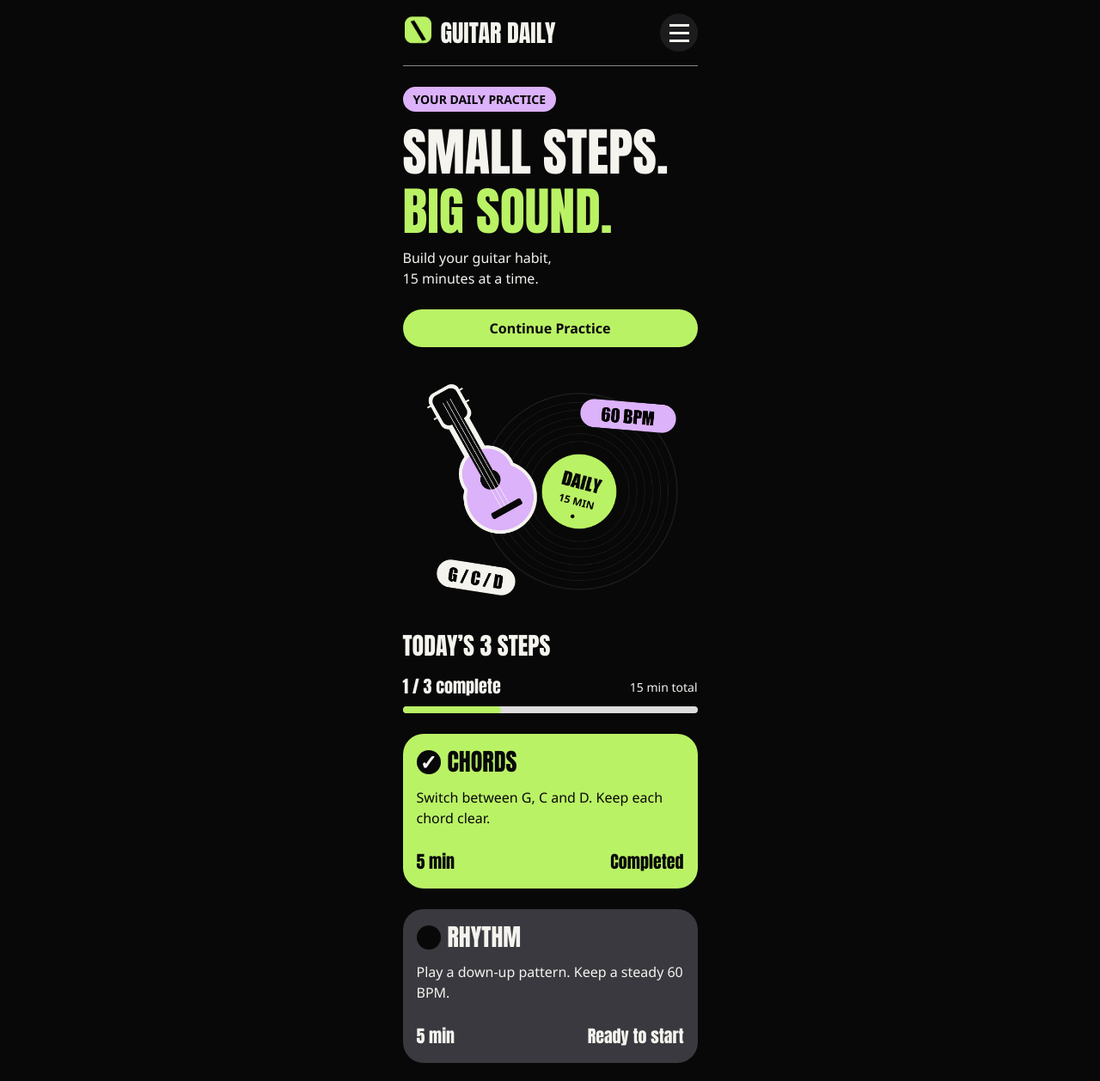
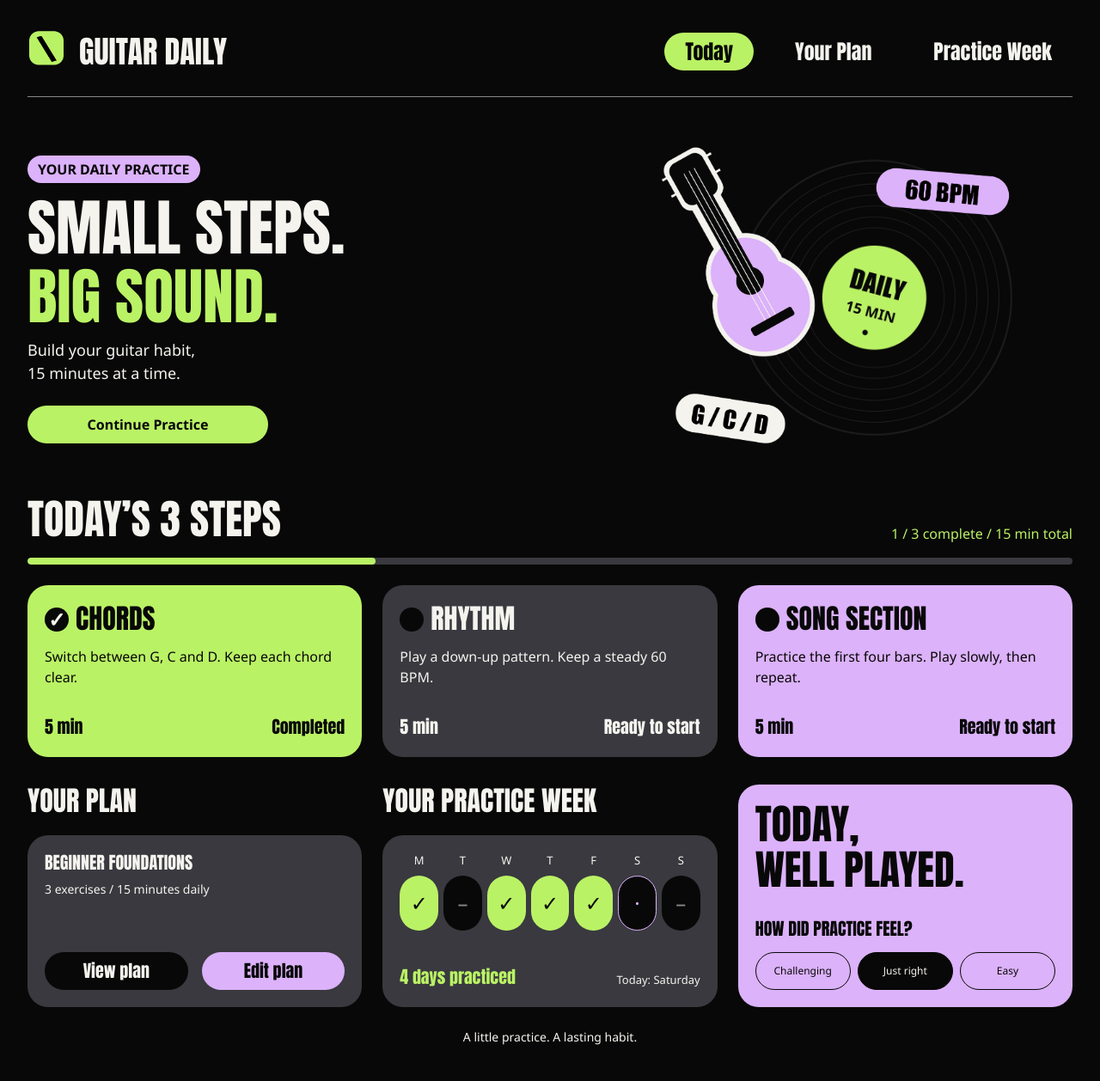
Before and after one commit to sz5165-bot/f26-nyu-project-shikuan-zhu, a plain HTML site: page index.html in a window 1280 px wide. Shown: the top 1258 px of the page at 86% size. Drawn offline with Linux system fonts and the light colour scheme.

Commit message:
11.1 update

```diff
--- a/index.html
+++ b/index.html
@@ -140,11 +140,14 @@
 
       <!-- TODAY'S PRACTICE SECTION -->
       <section id="practice" aria-labelledby="practice-heading">
+        <div class="practice-heading-row">
   <h2 id="practice-heading">Today’s 3 Steps</h2>
 
-        <div class="practice-summary">
+  <div class="practice-stats">
     <p><strong>1 / 3 complete</strong></p>
     <p>15 min total</p>
+  </div>
+</div>
 
 <label class="sr-only" for="daily-progress">
   Daily practice progress
@@ -153,7 +156,6 @@
 <progress id="daily-progress" value="1" max="3">
   1 of 3 exercises complete
 </progress>
-        </div>
 
         <!-- CHORDS EXERCISE -->
         <article class="practice-card card-primary">
--- a/style.css
+++ b/style.css
@@ -544,3 +544,296 @@ button:focus-visible {
   text-align: center;
   font-size: 14px;
 }
+
+/* === RESPONSIVE LAYOUT === */
+
+/* MOBILE PRACTICE HEADER */
+.practice-heading-row h2 {
+  margin-bottom: 12px;
+}
+
+.practice-stats {
+  display: flex;
+  justify-content: space-between;
+  align-items: baseline;
+  gap: 8px;
+  margin-bottom: 8px;
+}
+
+.practice-stats p:first-child {
+  font-family: var(--font-heading);
+  font-size: 20px;
+}
+
+.practice-stats p:last-child {
+  font-size: 14px;
+}
+
+/* TABLET: keep one column, with more space */
+@media (min-width: 600px) and (max-width: 1023px) {
+  body {
+    max-width: 640px;
+    padding: 24px;
+  }
+
+  .hero-art {
+    max-width: 400px;
+    margin-left: auto;
+    margin-right: auto;
+  }
+}
+
+/* DESKTOP */
+@media (min-width: 1024px) {
+  /* Expand beyond the old 375px mobile width. */
+  body {
+    max-width: 1280px;
+    padding: 32px;
+  }
+
+  /* HEADER */
+  .site-header {
+    padding-bottom: 24px;
+  }
+
+  .brand {
+    gap: 16px;
+    font-size: 36px;
+  }
+
+  .brand-logo {
+    width: 44px;
+    height: 56px;
+  }
+
+  /* Hide hamburger button. */
+  .menu-toggle {
+    display: none;
+  }
+
+  /* Show navigation permanently on desktop. */
+  #main-navigation,
+  #main-navigation.is-open {
+    display: block;
+    position: static;
+    min-width: 0;
+    padding: 0;
+    border: 0;
+    background: transparent;
+  }
+
+  .navigation-list {
+    display: flex;
+    align-items: center;
+    gap: 24px;
+  }
+
+  .navigation-list a {
+    padding: 4px 24px;
+    border-radius: 32px;
+    font-family: var(--font-heading);
+    font-size: 24px;
+    white-space: nowrap;
+  }
+
+  .navigation-list .current-link {
+    background: var(--color-primary);
+    color: var(--color-background);
+  }
+
+  /* MAIN PAGE GRID */
+  main {
+    display: grid;
+    grid-template-columns: repeat(3, minmax(0, 1fr));
+    column-gap: 24px;
+  }
+
+  main > section {
+    min-width: 0;
+  }
+
+  /* Hero and practice occupy the entire page width. */
+  .hero,
+  #practice {
+    grid-column: 1 / -1;
+  }
+
+  /* HERO: text left, artwork right */
+  .hero {
+    display: grid;
+    grid-template-columns: 1.1fr 1fr;
+    align-items: center;
+    gap: 48px;
+    padding-top: 32px;
+  }
+
+  h1 {
+    font-size: clamp(64px, 5.6vw, 80px);
+    line-height: 1.12;
+  }
+
+  .eyebrow {
+    font-size: 16px;
+  }
+
+  .hero-description {
+    font-size: 18px;
+    margin-bottom: 24px;
+  }
+
+  .hero-action {
+    width: 280px;
+    max-width: 100%;
+  }
+
+  .hero-art {
+    width: 100%;
+    max-width: 480px;
+    margin: 0 auto;
+  }
+
+  /* PRACTICE: three equal columns */
+  #practice {
+    display: grid;
+    grid-template-columns: repeat(3, minmax(0, 1fr));
+    column-gap: 24px;
+    padding-top: 24px;
+  }
+
+  /* Title left, practice statistics right */
+  .practice-heading-row {
+    grid-column: 1 / -1;
+    display: flex;
+    align-items: flex-end;
+    justify-content: space-between;
+    gap: 24px;
+    margin-bottom: 16px;
+  }
+
+  .practice-heading-row h2 {
+    margin: 0;
+    font-size: 48px;
+  }
+
+  .practice-stats {
+    justify-content: flex-end;
+    gap: 0;
+    margin: 0;
+    color: var(--color-primary);
+  }
+
+  .practice-stats p:first-child,
+  .practice-stats p:last-child {
+    font-family: var(--font-body);
+    font-size: 16px;
+    white-space: nowrap;
+  }
+
+  .practice-stats strong {
+    font-weight: 400;
+  }
+
+  /* Desktop summary: 1 / 3 complete / 15 min total */
+  .practice-stats p + p::before {
+    content: " / ";
+    white-space: pre;
+  }
+
+  /* Full-width progress bar */
+  #daily-progress {
+    grid-column: 1 / -1;
+    background: var(--color-surface);
+  }
+
+  #daily-progress::-webkit-progress-bar {
+    background: var(--color-surface);
+  }
+
+  /* Equal-height exercise cards */
+  .practice-card {
+    display: flex;
+    flex-direction: column;
+    min-height: 200px;
+    padding: 20px;
+  }
+
+  .practice-card h3 {
+    font-size: 32px;
+  }
+
+  .practice-card > p {
+    margin-bottom: 24px;
+    font-size: 16px;
+  }
+
+  .practice-card-footer {
+    margin-top: auto;
+  }
+
+  /* BOTTOM ROW: plan, week, reflection */
+  #plan,
+  #week,
+  #reflection {
+    display: flex;
+    flex-direction: column;
+    padding-top: 32px;
+  }
+
+  #plan h2,
+  #week h2 {
+    margin-bottom: 20px;
+    font-size: 32px;
+  }
+
+  #plan .panel,
+  #week .panel {
+    display: flex;
+    flex-direction: column;
+    flex: 1;
+    min-height: 200px;
+    padding: 20px;
+  }
+
+  .plan-actions,
+  .week-summary {
+    margin-top: auto;
+    padding-top: 24px;
+  }
+
+  .day-mark {
+    height: 64px;
+  }
+
+  /* Desktop reference hides the Daily Reflection heading.
+     Keep it available to screen readers. */
+  #reflection > h2 {
+    position: absolute;
+    width: 1px;
+    height: 1px;
+    margin: -1px;
+    padding: 0;
+    overflow: hidden;
+    clip-path: inset(50%);
+    white-space: nowrap;
+  }
+
+  #reflection .panel {
+    display: flex;
+    flex-direction: column;
+    flex: 1;
+    padding: 20px;
+  }
+
+  .panel .reflection-message {
+    margin-bottom: 24px;
+    font-size: 48px;
+  }
+
+  .reflection-options {
+    margin-top: auto;
+  }
+
+  .site-footer {
+    padding-top: 24px;
+  }
+}
```
Also changed, not shown: 1 other file. Lines whose indentation alone changed are shown as unchanged.
